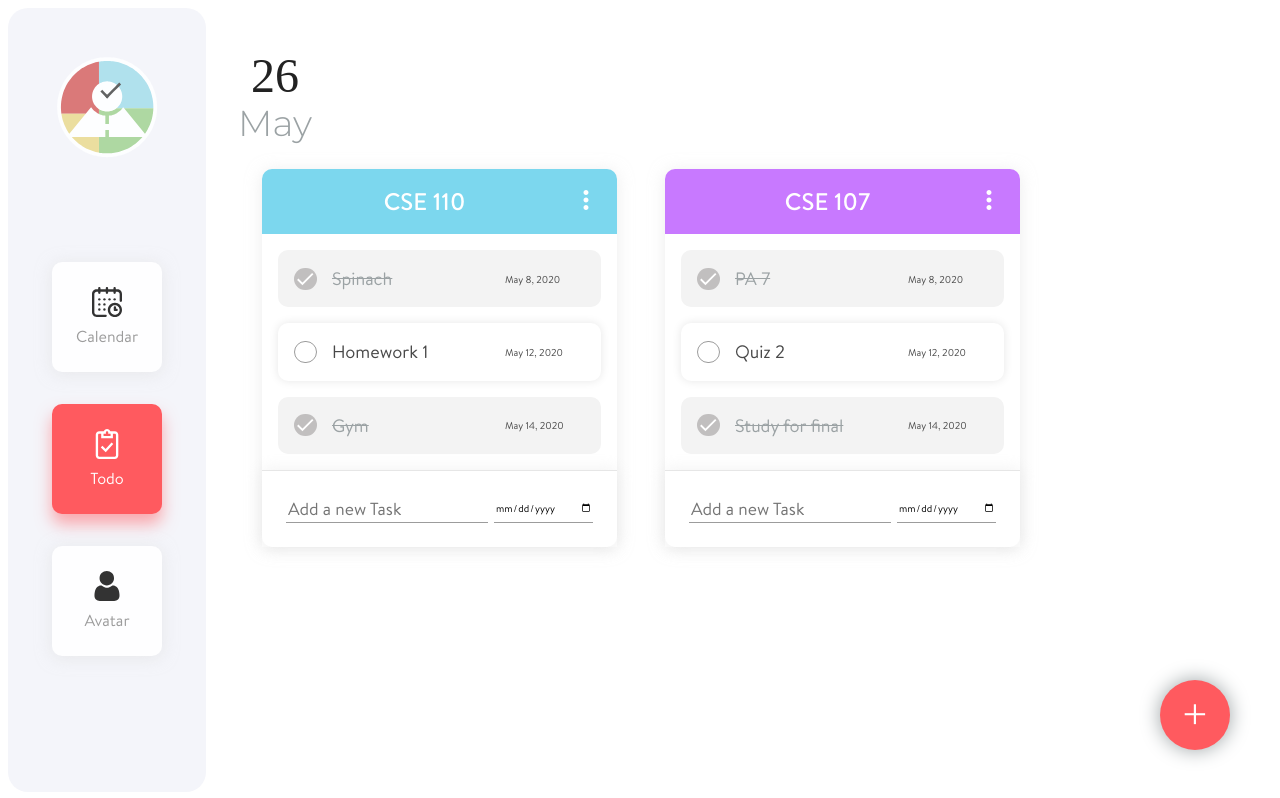
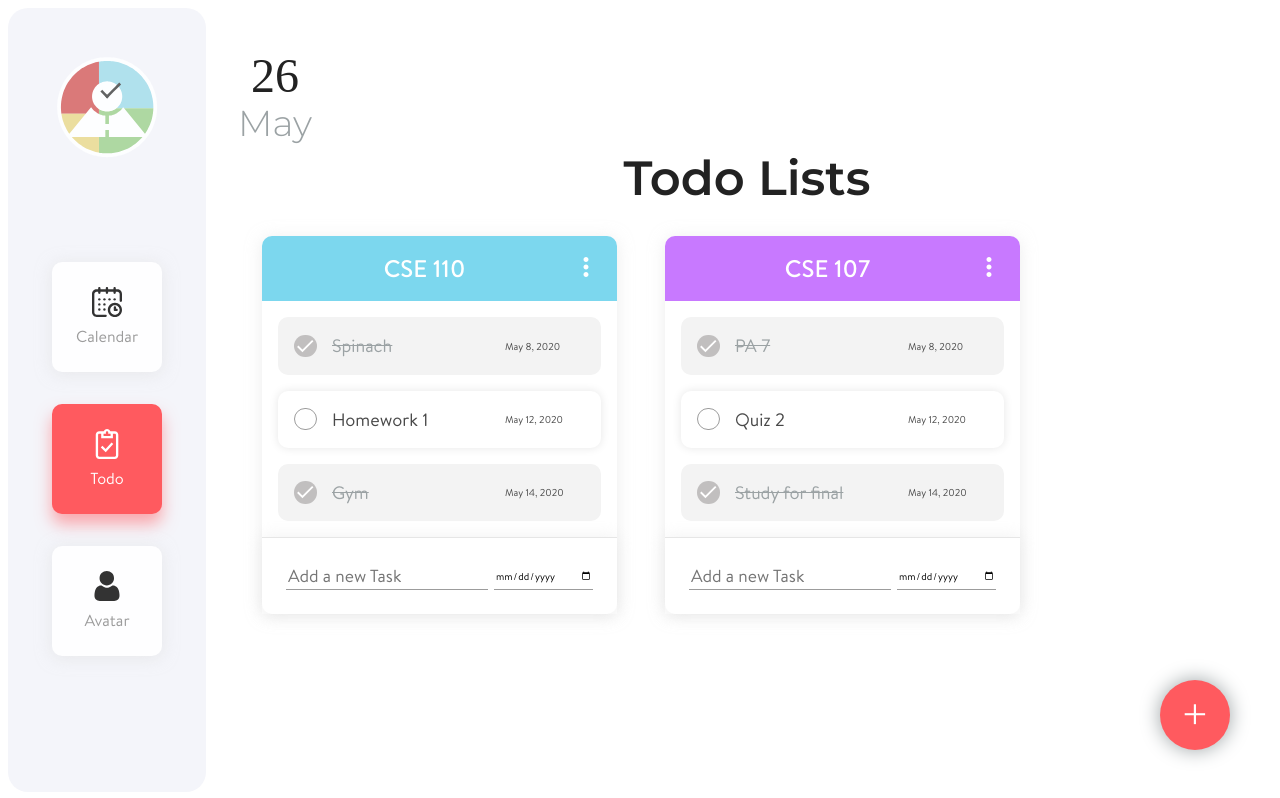
Before and after one commit to msamadpo/Horae, a React (Create React App) app in the folder client/: page /todo in a window 1280 px wide. Built offline with nearby package versions, Linux system fonts and the light colour scheme; a web font is replaced by a local one.

Commit message:
Added a title to todo page

```diff
--- a/client/src/components/HoraeApp/TodoPage/TodoList/TodoList.tsx
+++ b/client/src/components/HoraeApp/TodoPage/TodoList/TodoList.tsx
@@ -37,7 +37,7 @@ const StyledTodoListBody = styled.div`
   overflow-x: hidden;
   &::-webkit-scrollbar {
     background-color: rgba(0, 0, 0, 0.03);
-    width: 10px;
+    width: 8px;
   }
   &::-webkit-scrollbar-thumb {
     border-radius: 2rem;
--- a/client/src/components/HoraeApp/TodoPage/TodoPage.tsx
+++ b/client/src/components/HoraeApp/TodoPage/TodoPage.tsx
@@ -63,6 +63,9 @@ function TodoPage() {
 
   return (
     <>
+      <Text type="heading1" styleProp="text-align: center;">
+        Todo Lists
+      </Text>
       <TodoPageBody>
         {taskLists.map((taskList) => (
           <TodoList key={taskList.id} {...taskList} />
```
